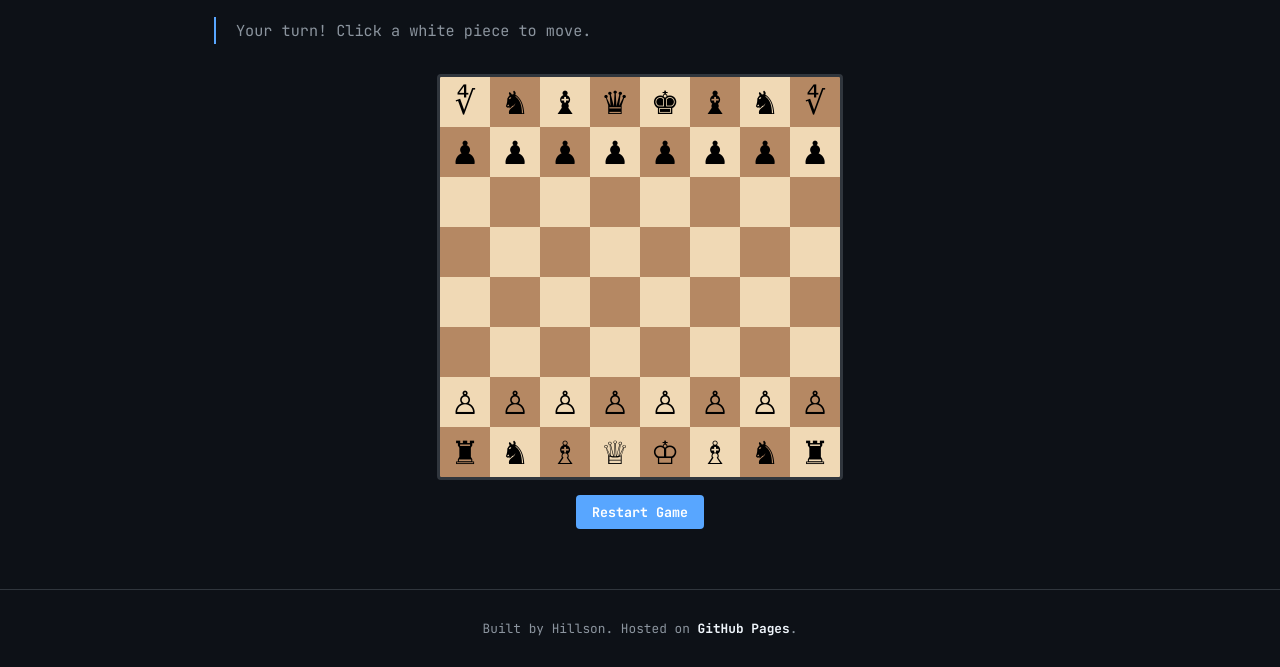
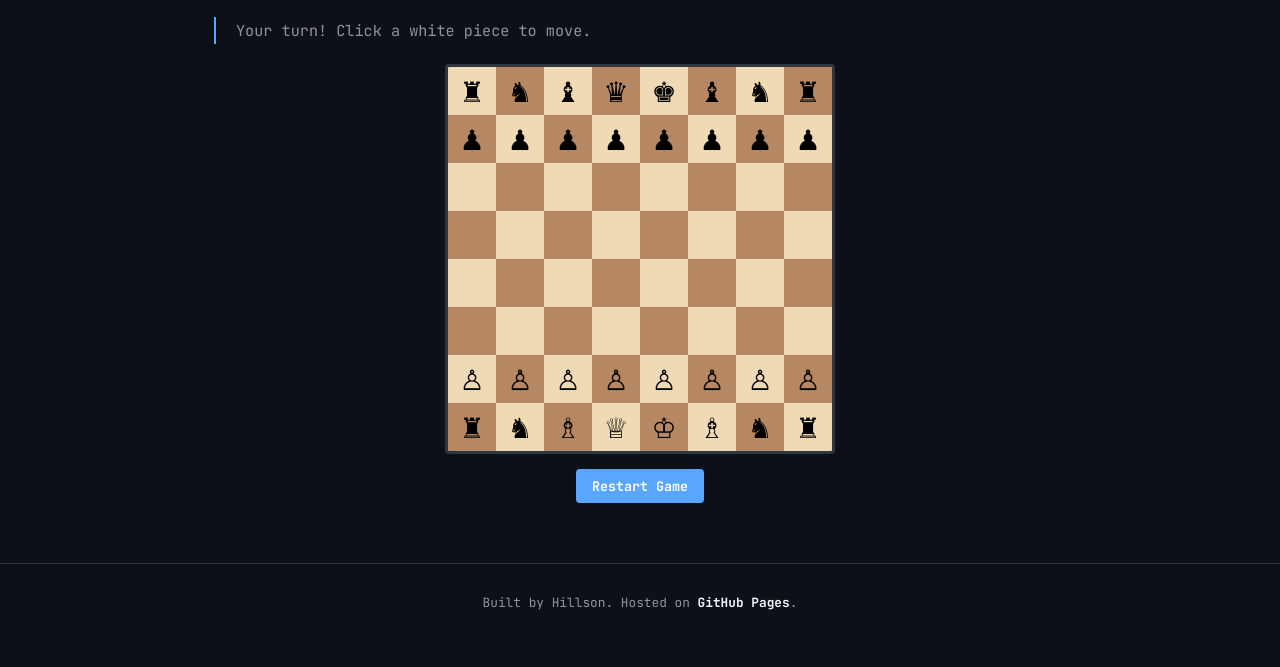
Before and after one commit to hillsonkhanal10/hillsonkhanal10.github.io, a plain HTML site: page index.html in a window 1280 px wide. Both pictures are taken after a click on the link "Play vs Albert". Shown: the part 202-869 px from the top of the page. After the commit the page ends 843 px from the top, so only its background shows below. Drawn offline with Linux system fonts and the light colour scheme.

Commit message:
Update to Play vs Albert chess game

```diff
--- a/index.html
+++ b/index.html
@@ -136,22 +136,23 @@
       flex-direction: column;
       align-items: center;
       gap: 15px;
+      margin-top: 20px;
     }
     .chessboard {
       display: grid;
-      grid-template-columns: repeat(8, 50px);
-      grid-template-rows: repeat(8, 50px);
+      grid-template-columns: repeat(8, 48px);
+      grid-template-rows: repeat(8, 48px);
       border: 3px solid var(--border);
       border-radius: 4px;
       overflow: hidden;
     }
     .square {
-      width: 50px;
-      height: 50px;
+      width: 48px;
+      height: 48px;
       display: flex;
       align-items: center;
       justify-content: center;
-      font-size: 32px;
+      font-size: 28px;
       cursor: pointer;
       user-select: none;
     }
@@ -234,7 +235,7 @@
     <!-- CHESS MINI GAME VS ALBERT -->
     <div id="minigame" class="section-content">
       <h1>Play Chess vs Albert</h1>
-      <p class="bio" id="chess-status">Your turn! Click a white piece to move.</p>
+      <p class="bio" id="chess-status" style="margin-bottom: 10px;">Your turn! Click a white piece to move.</p>
       <div class="chess-container">
         <div class="chessboard" id="board"></div>
         <button onclick="resetChess()" style="background: var(--accent); color: white; border: none; padding: 8px 16px; font-family: inherit; font-weight: bold; border-radius: 4px; cursor: pointer;">Restart Game</button>
@@ -273,7 +274,6 @@
       }
     }
 
-    // Simple Chess Game vs Albert Bot
     const initialBoard = [
       ['r','n','b','q','k','b','n','r'],
       ['p','p','p','p','p','p','p','p'],
@@ -286,10 +286,10 @@
     ];
     let board = JSON.parse(JSON.stringify(initialBoard));
     let selectedPiece = null;
-    let turn = 'player'; // player (white) or albert (black)
+    let turn = 'player';
 
     const pieceSymbols = {
-      'r': '∜', 'n': '♞', 'b': '♝', 'q': '♛', 'k': '♚', 'p': '♟',
+      'r': '♜', 'n': '♞', 'b': '♝', 'q': '♛', 'k': '♚', 'p': '♟',
       'R': '♜', 'N': '♞', 'B': '♗', 'Q': '♕', 'K': '♔', 'P': '♙'
     };
 
@@ -317,14 +317,12 @@
       if (turn !== 'player') return;
       const piece = board[r][c];
 
-      // Select player's piece (Uppercase = White)
       if (piece && piece === piece.toUpperCase()) {
         selectedPiece = { r, c };
         renderBoard();
         return;
       }
 
-      // Move piece if already selected
       if (selectedPiece) {
         board[r][c] = board[selectedPiece.r][selectedPiece.c];
         board[selectedPiece.r][selectedPiece.c] = '';
@@ -338,7 +336,6 @@
     }
 
     function albertMove() {
-      // Simple bot logic for Albert: find black pieces and make a random valid-ish move
       let blackPieces = [];
       for (let r = 0; r < 8; r++) {
         for (let c = 0; c < 8; c++) {
@@ -349,7 +346,6 @@
       }
 
       if (blackPieces.length > 0) {
-        // Pick a random black piece and move it forward or sideways if empty
         let randomPiece = blackPieces[Math.floor(Math.random() * blackPieces.length)];
         let targetR = randomPiece.r + 1;
         let targetC = randomPiece.c;
```
